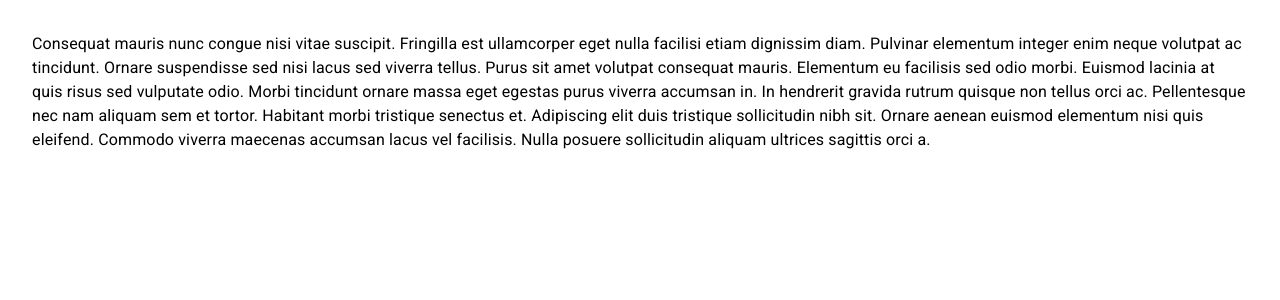
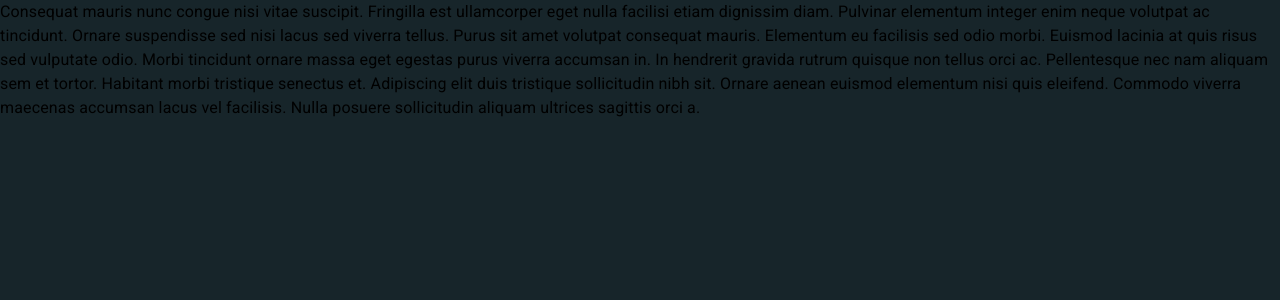
Before and after one commit to titprashantv/next-ts, a Next.js app: page /auth/login in a window 1280 px wide. Shown: the top 300 px of the page. Built offline with nearby package versions, Linux system fonts and the light colour scheme.

Commit message:
Add login

```diff
--- a/components/AuthLayout.tsx
+++ b/components/AuthLayout.tsx
@@ -1,6 +1,7 @@
 import * as React from 'react';
 import Head from 'next/head';
 import {Box} from '@mui/material';
+import theme from "../src/theme";
 
 interface Props {
     children?: React.ReactNode;
@@ -16,7 +17,7 @@ export default function AuthLayout(props: Props) {
                 <meta name="viewport" content="initial-scale=1, width=device-width"/>
                 <title>{pageTitle} | Analytics</title>
             </Head>
-            <Box sx={{display: 'flex', flexGrow: 1, p: 3}}>
+            <Box sx={{display: 'flex', backgroundColor: theme.palette.primary.main, height: '100vh'}}>
                 {children}
             </Box>
         </div>
--- a/package.json
+++ b/package.json
@@ -21,7 +21,8 @@
     "next": "^12.1.6",
     "react": "^18.1.0",
     "react-chartjs-2": "^4.2.0",
-    "react-dom": "^18.1.0"
+    "react-dom": "^18.1.0",
+    "sass": "^1.52.2"
   },
   "devDependencies": {
     "@types/node": "^17.0.36",
--- a/pages/_app.tsx
+++ b/pages/_app.tsx
@@ -2,6 +2,7 @@ import * as React from 'react';
 import {AppProps} from 'next/app';
 import {ThemeProvider} from '@mui/material';
 import theme from '../src/theme';
+import '../styles/app.scss';
 
 export default function MyApp(props: AppProps) {
     const {Component, pageProps} = props;
--- /dev/null
+++ b/styles/app.scss
@@ -0,0 +1,5 @@
+@import "auth.scss";
+
+body {
+  margin: 0;
+}
```
Also changed, not shown: styles/auth.scss (added), 1 other file (tests, documents, lock files or other folders).
